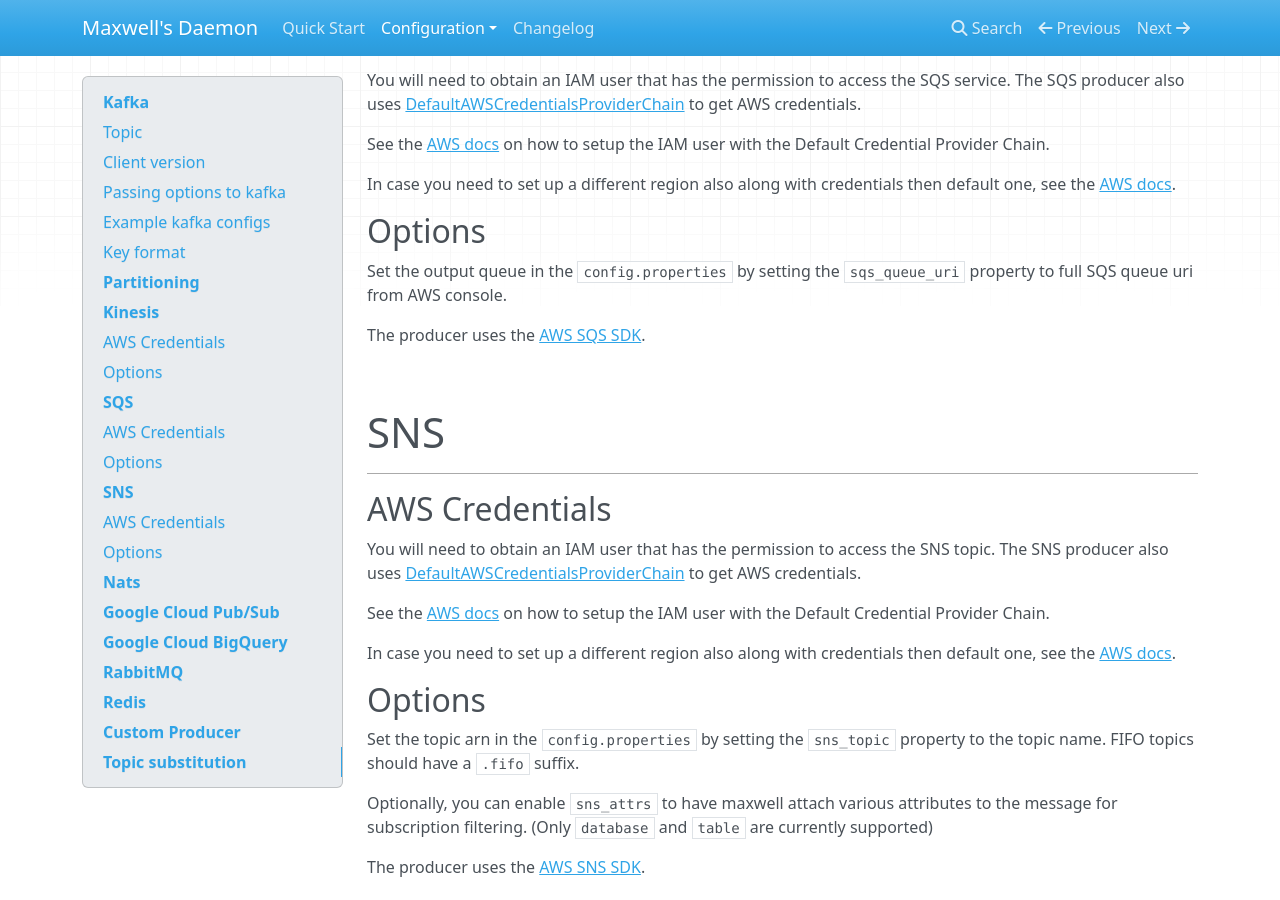
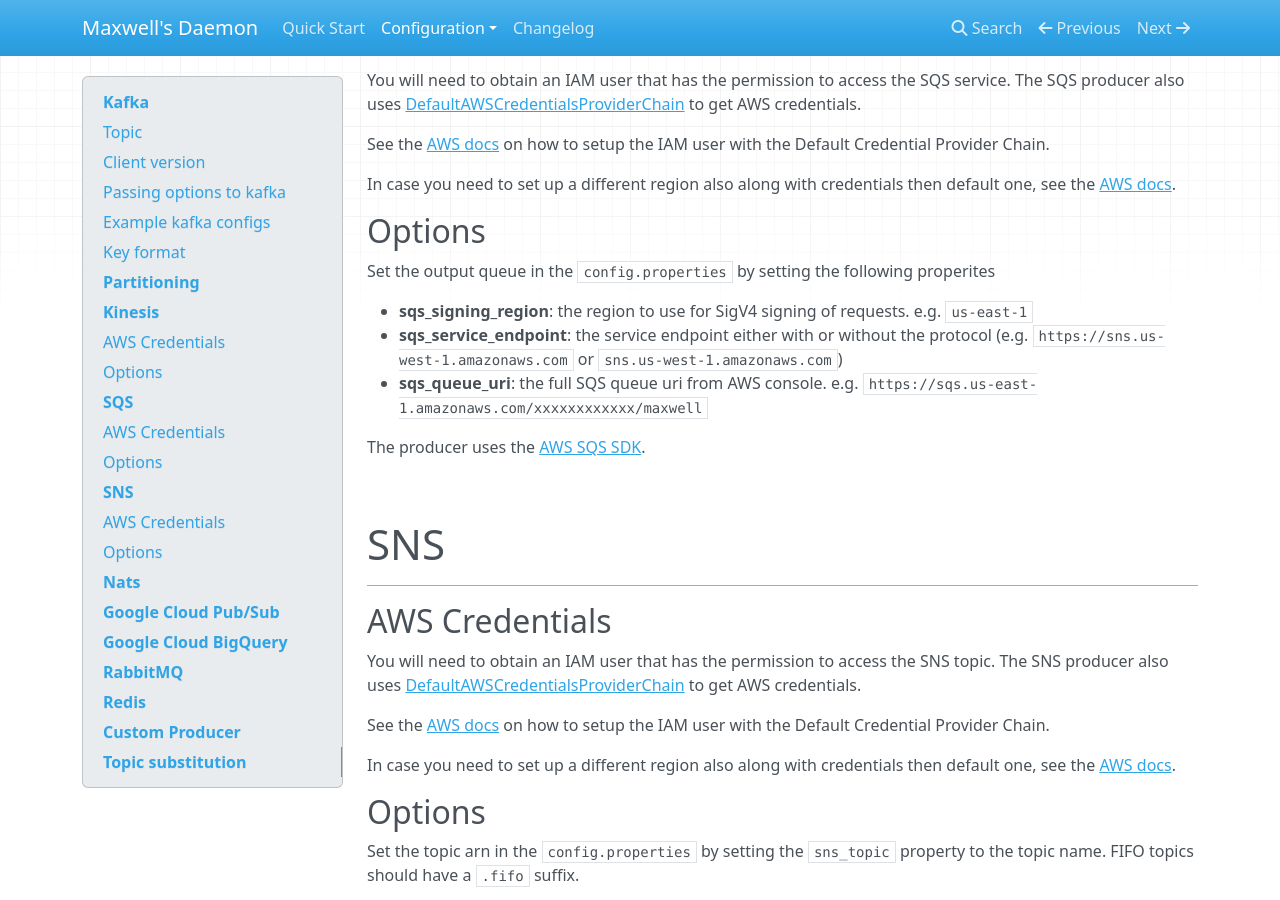
Before and after one commit to zendesk/maxwell, an MkDocs documentation site: the page built from docs/docs/producers.md, in a window 1280 px wide and 900 px high, scrolled down 4477 px. Built offline with MkDocs 1.6.1, drawn with Linux system fonts in a browser that asks for light colours; nearby versions of some CDN libraries.

Commit message:
docs: updating docs to reflect the changes to sqs configs from commit 43b457d63daa538a100d89aab754bb935f39252c

```diff
--- a/docs/docs/producers.md
+++ b/docs/docs/producers.md
@@ -218,7 +218,12 @@ See the [AWS docs](http://docs.aws.amazon.com/sdk-for-java/v1/developer-guide/cr
 In case you need to set up a different region also along with credentials then default one, see the [AWS docs](http://docs.aws.amazon.com/sdk-for-java/v1/developer-guide/setup-credentials.html#setup-credentials-setting-region).
 
 ## Options
-Set the output queue in the `config.properties` by setting the `sqs_queue_uri` property to full SQS queue uri from AWS console.
+Set the output queue in the `config.properties` by setting the following properites
+
+- **sqs_signing_region**: the region to use for SigV4 signing of requests. e.g. `us-east-1`
+- **sqs_service_endpoint**: the service endpoint either with or without the protocol (e.g. `https://sns.us-west-1.amazonaws.com` or `sns.us-west-1.amazonaws.com`)
+- **sqs_queue_uri**: the full SQS queue uri from AWS console. e.g. `https://sqs.us-east-1.amazonaws.com/xxxxxxxxxxxx/maxwell`
+
 
 The producer uses the [AWS SQS SDK](http://docs.aws.amazon.com/AWSJavaSDK/latest/javadoc/com/amazonaws/services/sqs/AmazonSQSClient.html).
 
```
